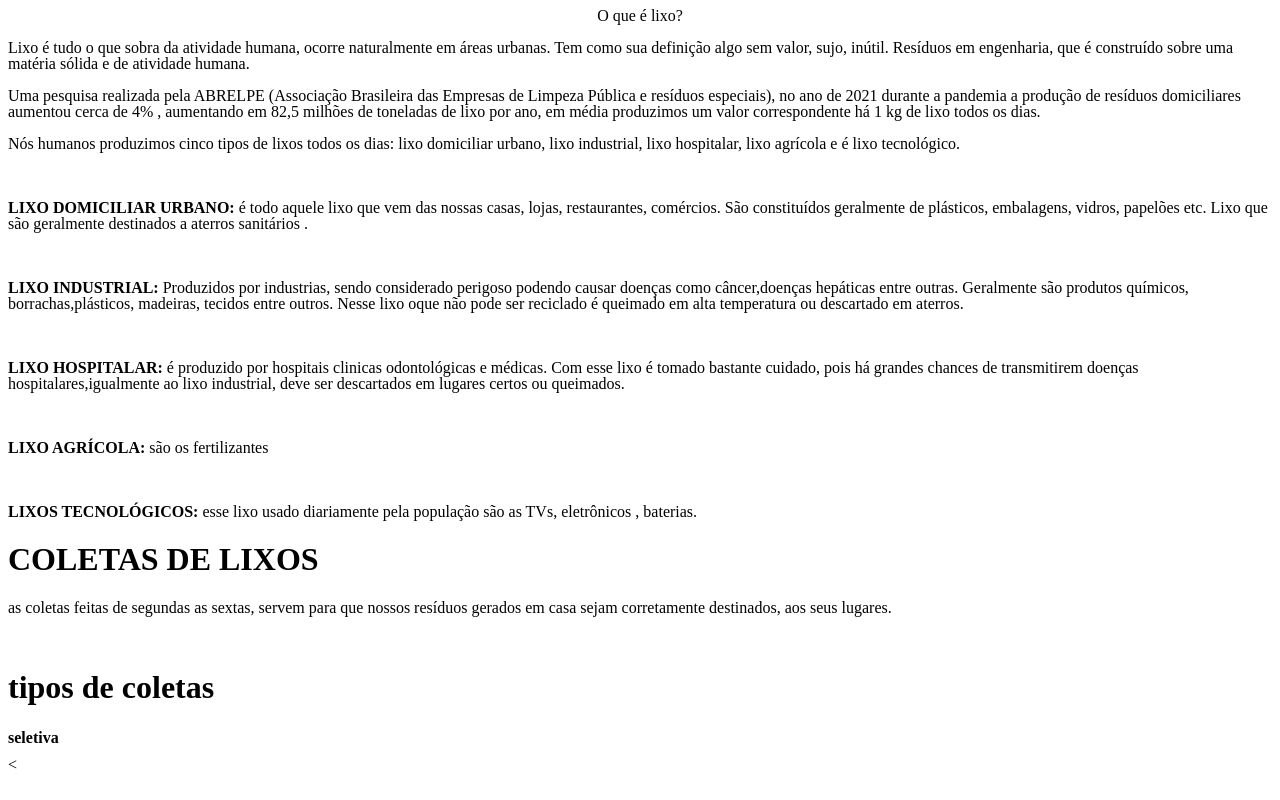
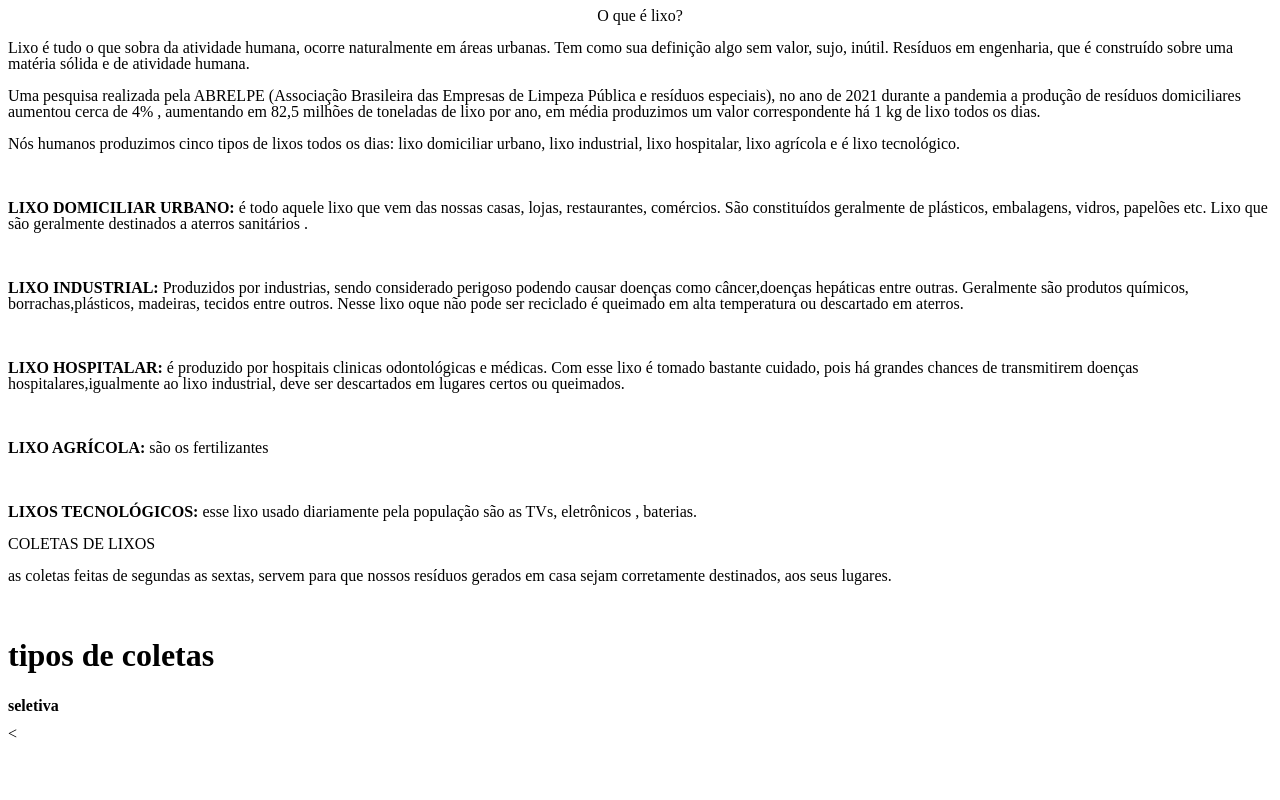
Before and after one commit to sthayane/concurso-agrinho-, a plain HTML site: page index.html in a window 1280 px wide. Drawn offline with Linux system fonts and the light colour scheme.

Commit message:
alteraçao

```diff
--- a/index.html
+++ b/index.html
@@ -74,8 +74,8 @@ TVs, eletrônicos , baterias.
 </p>
 <p align="left" style="margin-bottom: 0cm; line-height: 100%">
 </p>
-<p align="left" style="margin-bottom: 0cm; line-height: 100%"><h1>COLETAS
-DE LIXOS</h1>
+<p align="left" style="margin-bottom: 0cm; line-height: 100%">COLETAS
+DE LIXOS
 </p>
 <p align="left" style="margin-bottom: 0cm; line-height: 100%">as
 coletas feitas de segundas as sextas, servem para que nossos resíduos
```
